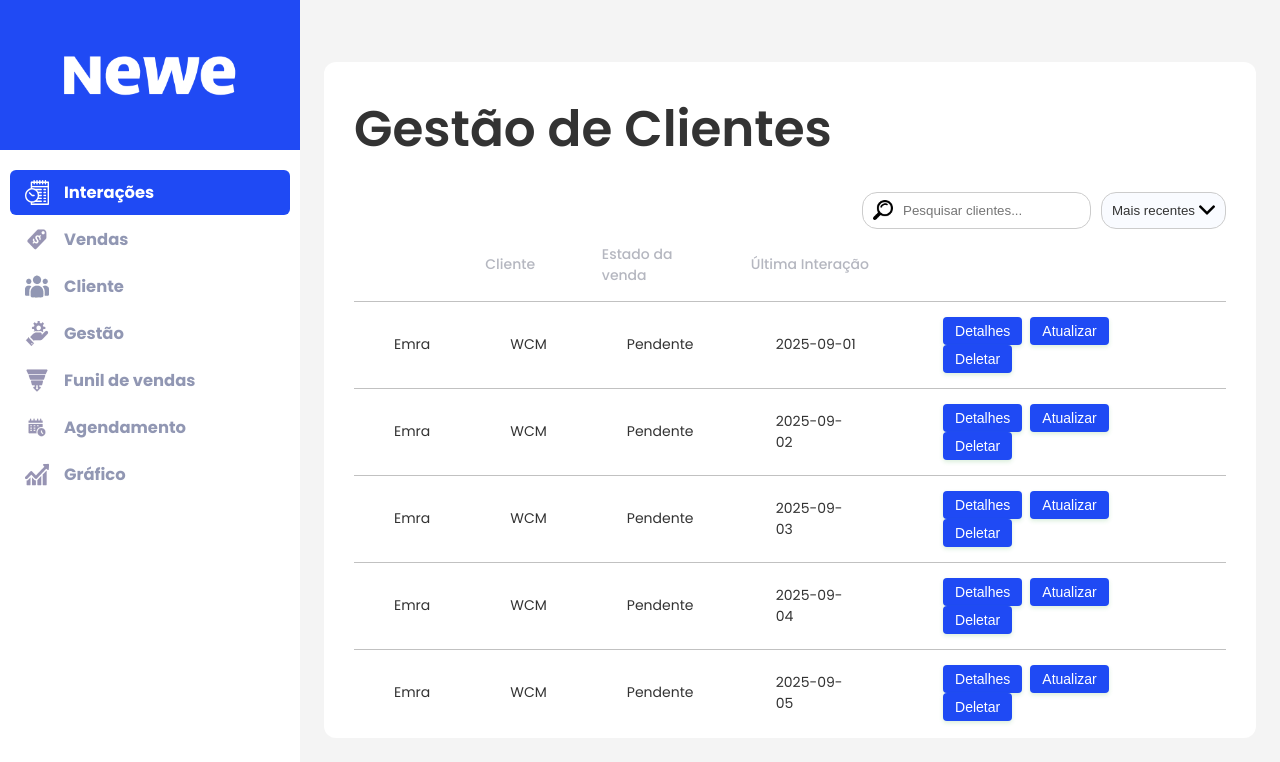
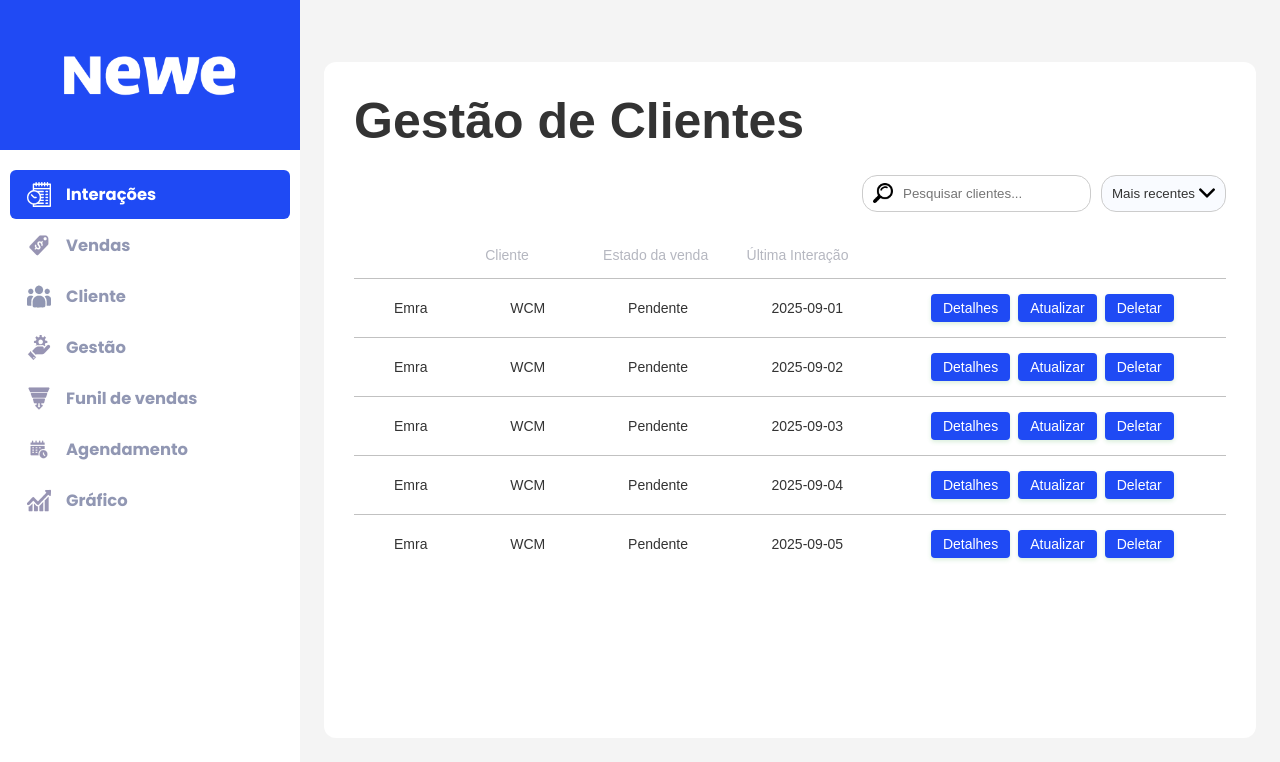
Before and after one commit to heloisa-cardillo/KernelPanic-2DSM-API, a Next.js app in the folder views/frontend-app/: page /gestao in a window 1280 px wide. Shown: the top 762 px of the page. Built offline with nearby package versions, Linux system fonts and the light colour scheme.

Commit message:
fix(CSS arrumado e todos os codigos passados para JSX)

```diff
--- a/views/frontend-app/app/agendamento/page.jsx
+++ b/views/frontend-app/app/agendamento/page.jsx
@@ -1,6 +1,5 @@
 import React from 'react'
-import CalendarComponent from '../components/layout/Calendar/Calendar'
-
+import CalendarComponent from "../../components/layout/Calendar/Calendar"
 export default function page() {
   return (
     <div>
--- a/views/frontend-app/app/gestao/App.css
+++ b/views/frontend-app/app/gestao/App.module.css
@@ -1,12 +1,4 @@
-body {
-  margin: 0;
-  height: 100vh;
-  display: block;
-  font-family: 'Poppins', 'Inter', sans-serif;
-  background-color: #F0F2F5;
-}
-
-.conteudo{
+.conteudo {
   display: flex;
   justify-content: center;
   align-items: center;
@@ -33,14 +25,15 @@ body {
   font-weight: 600;
 }
 
-.search-container{
+.searchContainer {
   display: flex;
   justify-content: flex-end;
   color: #333;
-
+  margin-bottom: 20px;
 }
 
-.pesquisa, .sort-dropdown{
+.pesquisa,
+.sortDropdown {
   background-color: #F9FBFF;
   border-color: white;
   border-radius: 15px;
@@ -49,7 +42,7 @@ body {
   border: 1px solid #ccc;
 }
 
-.pesquisa{
+.pesquisa {
   background: url('/images/lupa.png') no-repeat 10px center;
   background-size: 20px 20px;
   padding-left: 40px;
@@ -59,7 +52,7 @@ body {
   outline: none;
 }
 
-.sort-dropdown {
+.sortDropdown {
   border: 1px solid #ccc;
   padding: 10px;
   color: #333;
@@ -74,15 +67,12 @@ body {
   background-size: 16px;
 }
 
-
-
 .tabela {
   font-size: 14px;
   width: 100%;
   border-collapse: collapse;
   border-color: white;
 }
-
 
 .tabela thead th {
   padding: 15px;
@@ -92,7 +82,6 @@ body {
   border-bottom: 1px solid #c1c1c1;
 }
 
-
 .tabela tbody td {
   padding: 15px 40px;
   text-align: left;
@@ -101,15 +90,11 @@ body {
   border-bottom: 1px solid #c1c1c1;
 }
 
-
 .tabela tbody tr:last-child td {
   border-bottom: none;
 }
 
-
-
-
-button {
+.botao {
   margin: 0 4px;
   padding: 6px 12px;
   border: none;
@@ -119,14 +104,10 @@ button {
   font-size: 14px;
   color: white;
   transition: background-color 0.3s ease;
-}
-
-
-button.detalhes, button.atualizar, button.deletar {
   background-color: #1f4af4;
   box-shadow: 0 2px 4px rgba(76, 175, 80, 0.2);
 }
 
-button:hover{
-    background-color: #6684ff;
+.botao:hover {
+  background-color: #6684ff;
 }
--- a/views/frontend-app/app/gestao/page.jsx
+++ b/views/frontend-app/app/gestao/page.jsx
@@ -1,6 +1,6 @@
-"use client"
+'use client';
 import { useState } from 'react';
-import './App.css'
+import styles from './App.module.css';
 
 function App() {
   const [searchTerm, setSearchTerm] = useState('');
@@ -14,7 +14,6 @@ function App() {
     { id: 5, name: 'Emra', company: 'WCM', status: 'Pendente', lastInteraction: '2025-09-02' },
   ];
 
-
   const filteredClients = clients.filter(client =>
     client.name.toLowerCase().includes(searchTerm.toLowerCase()) ||
     client.company.toLowerCase().includes(searchTerm.toLowerCase()) ||
@@ -24,44 +23,37 @@ function App() {
   const sortedClients = [...filteredClients].sort((a, b) => {
     const dateA = new Date(a.lastInteraction).getTime();
     const dateB = new Date(b.lastInteraction).getTime();
-
-    if (sortKey === "newest") {
-      return dateB - dateA;
-    } else {
-      return dateA - dateB;
-    }
+    return sortKey === "newest" ? dateB - dateA : dateA - dateB;
   });
 
   return (
-    <div className='conteudo'>
-    <div className="container">
-      <div className="table-container">
-        <h1 className="titulo">Gestão de Clientes</h1>
+    <div className={styles.conteudo}>
+      <div className={styles.container}>
+        <div className={styles.tableContainer}>
+          <h1 className={styles.titulo}>Gestão de Clientes</h1>
 
-        <div className="search-container">
+          <div className={styles.searchContainer}>
             <input
               type="text"
               placeholder="Pesquisar clientes..."
-            className="pesquisa"
+              className={styles.pesquisa}
               value={searchTerm}
               onChange={(e) => setSearchTerm(e.target.value)}
             />
             <div style={{ marginLeft: '10px' }}>
               <select
                 id="sort-by"
-        className="sort-dropdown"
+                className={styles.sortDropdown}
                 value={sortKey}
                 onChange={(e) => setSortKey(e.target.value)}
               >
                 <option value="newest">Mais recentes</option>
                 <option value="oldest">Mais antigas</option>
               </select>
-
             </div>
           </div>
 
-
-        <table className='tabela'>
+          <table className={styles.tabela}>
             <thead>
               <tr>
                 <th></th>
@@ -79,19 +71,19 @@ function App() {
                   <td>{client.status}</td>
                   <td>{client.lastInteraction}</td>
                   <td>
-                  <button className="detalhes">Detalhes</button>
-                  <button className="atualizar">Atualizar</button>
-                  <button className="deletar">Deletar</button>
+                    <button className={styles.botao}>Detalhes</button>
+                    <button className={styles.botao}>Atualizar</button>
+                    <button className={styles.botao}>Deletar</button>
                   </td>
                 </tr>
               ))}
             </tbody>
           </table>
+
         </div>
       </div>
     </div>
   );
 }
 
-
 export default App;
```
Lines whose indentation alone changed are shown as unchanged.
